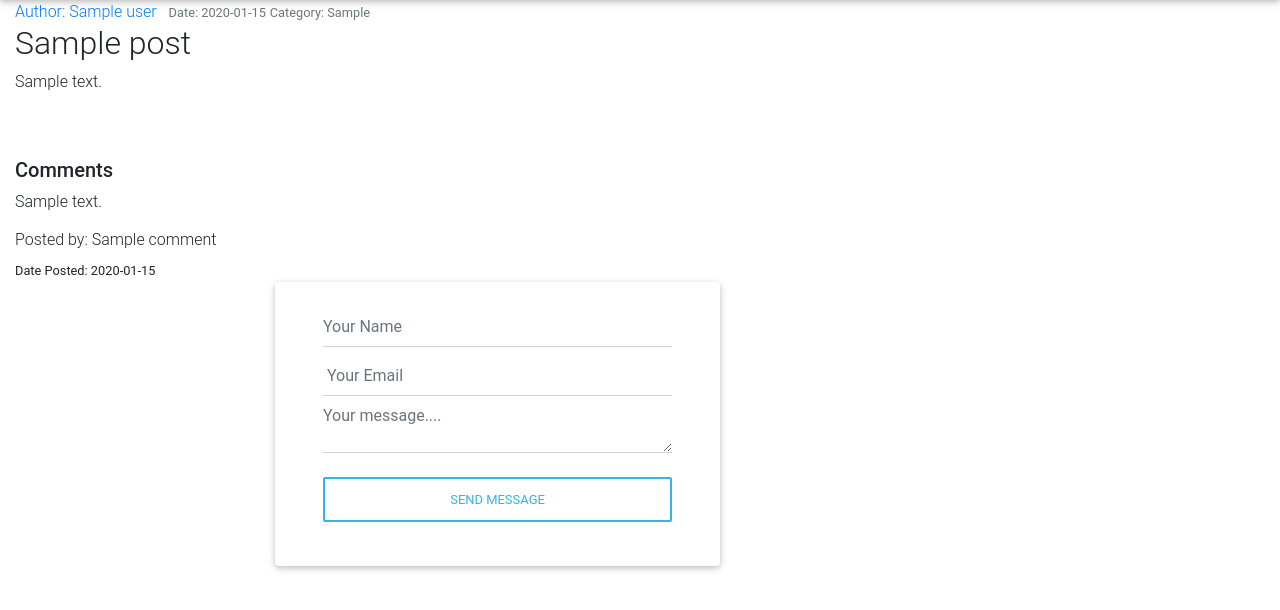
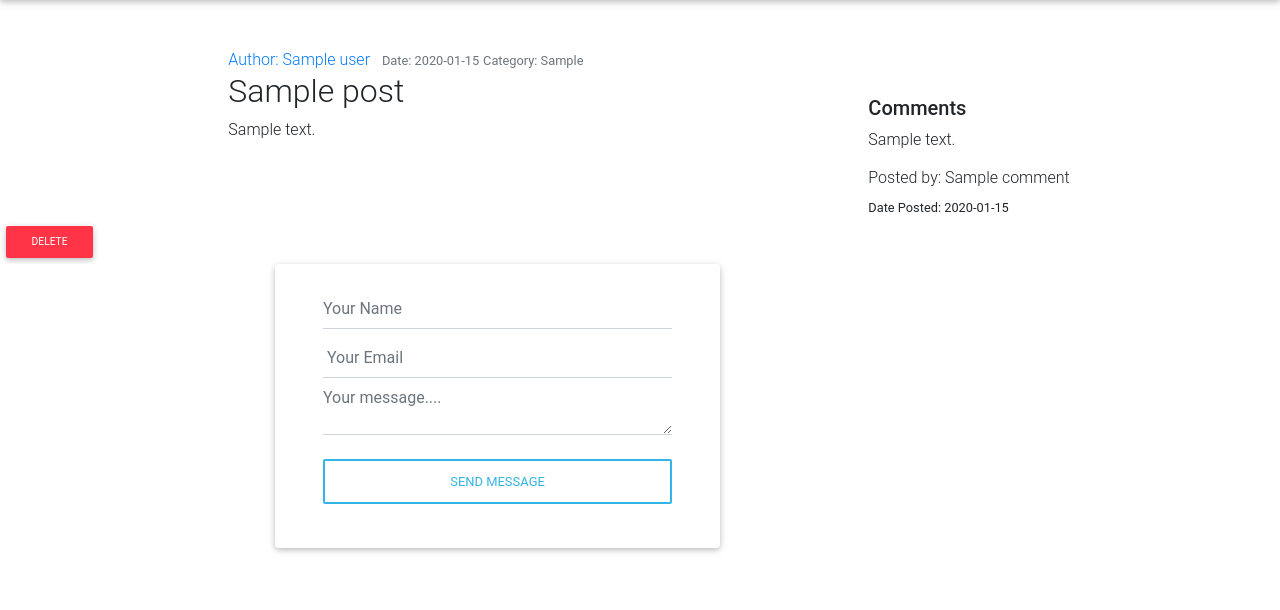
Before and after one commit to CharityMutonii/Blog, a Flask app: page /post/1 in a window 1280 px wide. Shown: the part 56-666 px from the top of the page. Run offline with Flask 2, Linux system fonts and the light colour scheme; tables that the repository leaves empty hold one stand-in row (values such as "Sample post"); some libraries are stand-ins or nearby versions; some web fonts are replaced.

Commit message:
made changes:

```diff
--- a/app/templates/post.html
+++ b/app/templates/post.html
@@ -1,9 +1,10 @@
 {%extends 'base.html'%}
 
 {% block content %}
-<div class="container-fluid ">
+<div class="container-fluid mt-5">
     <div class="row">
-        <div class="col-md-5">
+        <div class="col-md-2"></div>
+        <div class="col-md-6">
 
 
             <a class="mr-2" href="#">Author: {{ post.author|capitalize }}</a>
@@ -17,9 +18,30 @@
 
             <a class="btn btn-secondary btn-sm mt-1 mb-1 pink darken-4"
                 href="{{ url_for('main.update_post', post_id=post.id) }}">Update</a>
-            <button type="button" class="btn btn-danger btn-sm m-1" data-toggle="modal"
-                data-target="#deleteModal">Delete</button>
+            <button type="button" class="btn btn-danger btn-sm m-1" data-toggle="modal" data-target="#deleteModal">Delete</button>
 
+
+
+
+
+            {% endif %}
+
+
+
+
+        </div>
+        <div class="col-md-4 mt-5">
+            {%if comments%}
+            <h5><strong>Comments</strong></h5>
+            {%for comment in comments%}
+            <p>{{comment.content }}</p>
+            <h6>Posted by: {{comment.name|capitalize}}</h6>
+            <small>Date Posted: {{comment.date_posted.strftime('%Y-%m-%d')}}</small>
+            {%if post.author == current_user.username%}
+            <div class="container mb-2">
+                <div class="row">
+                    <div class="col-md-2"></div>
+                    <div class="col-md-5">
                         <div class="card">
 
                             <div class="card-body px-lg-5 pt-0 ">
@@ -40,27 +62,11 @@
                                 </form>
                             </div>
                         </div>
+
+                    </div>
+                    <div class="col-md-8"></div>
                 </div>
             </div>
-</div>
-
-
-
-
-{% endif %}
-
-
-
-
-</div>
-<div class="col-md-4 mt-5">
-    {%if comments%}
-    <h5><strong>Comments</strong></h5>
-    {%for comment in comments%}
-    <p>{{comment.content }}</p>
-    <h6>Posted by: {{comment.name|capitalize}}</h6>
-    <small>Date Posted: {{comment.date_posted.strftime('%Y-%m-%d')}}</small>
-    {%if post.author == current_user.username%}
             <form action="{{ url_for('main.delete_comment', post_id=post.id) }}" method="POST">
                 <input class="btn btn-danger btn-sm" type="submit" value="Delete">
             </form>
```
Lines whose indentation alone changed are shown as unchanged.
